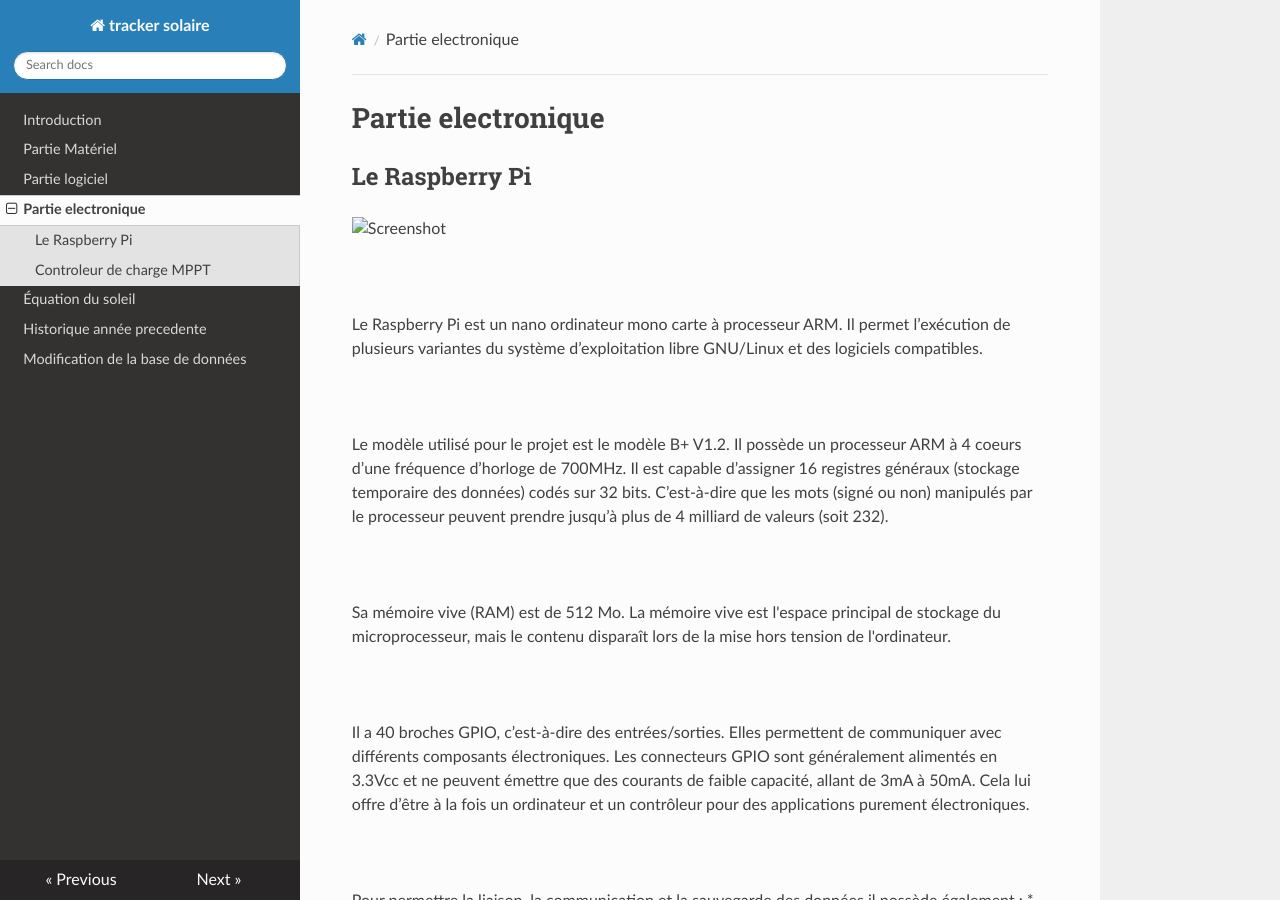
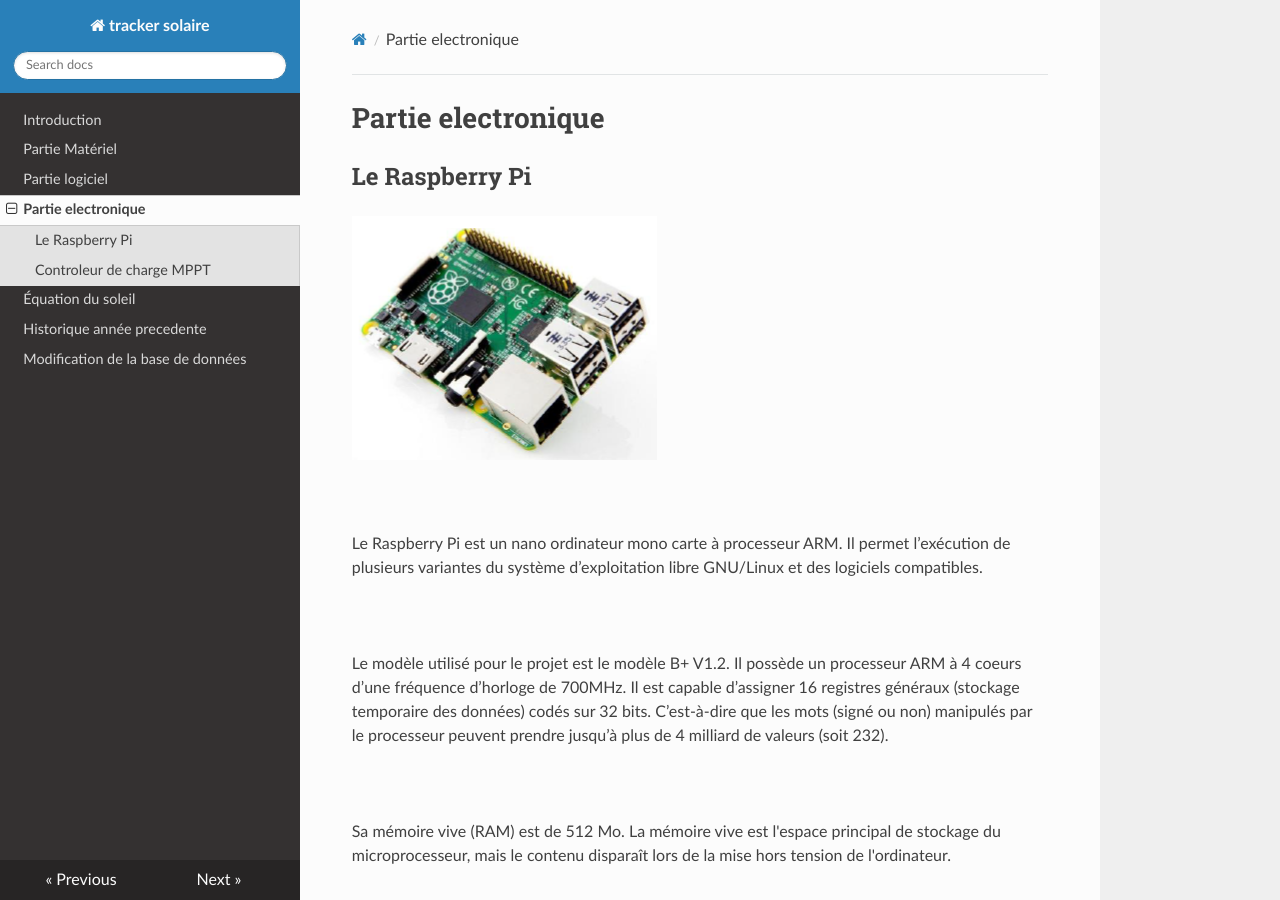
Before and after one commit to pt-tracker-gim/trackeurSolaire, an MkDocs documentation site: the page built from docs/Partie_electronique.md, in a window 1280 px wide and 900 px high. Built offline with MkDocs 1.6.1, drawn with Linux system fonts in a browser that asks for light colours; nearby versions of some CDN libraries; old or Windows-style settings are respelled for this version of MkDocs.

Commit message:
Update Partie_electronique.md

```diff
--- a/docs/Partie_electronique.md
+++ b/docs/Partie_electronique.md
@@ -2,7 +2,7 @@
 
 ## Le Raspberry Pi
 
-![Screenshot](pic/Partie_electronique/Raspberry.png)
+![Screenshot](pic/Partie_electronique/Raspberry.PNG)
 
 <br>
 
```
